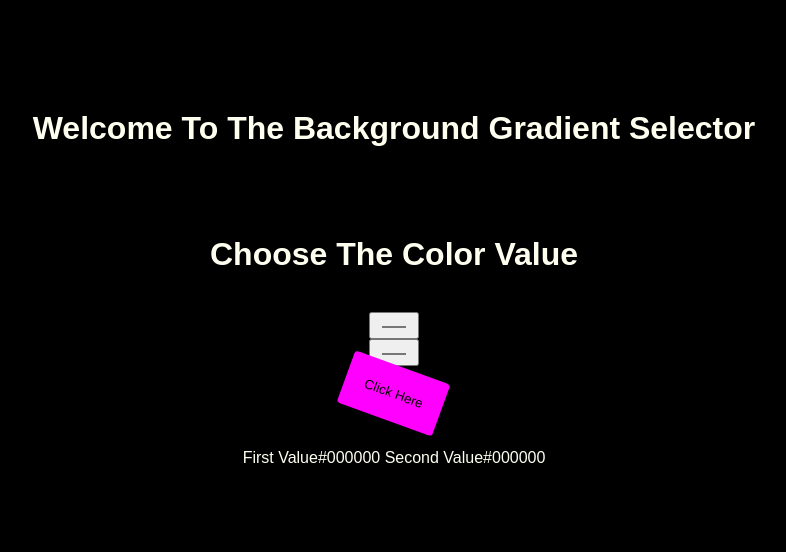
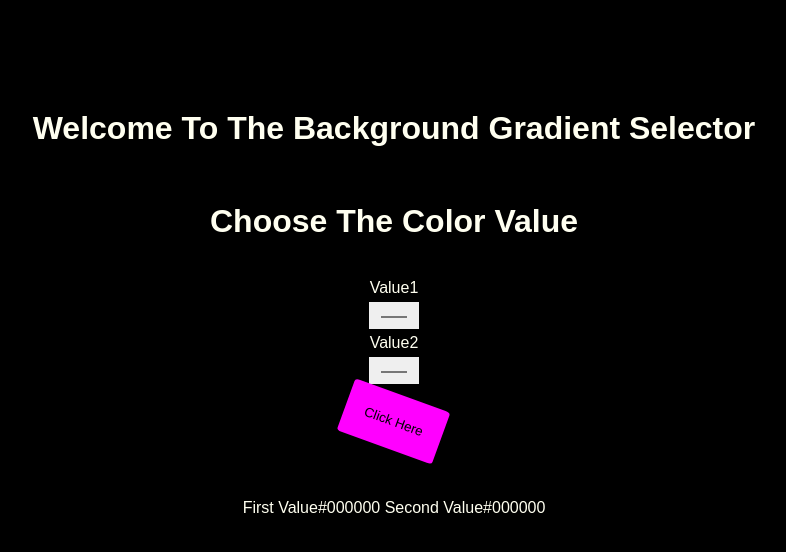
Before and after one commit to KN-RAGHUL/raghul.github.io, a plain HTML site: page index.html in a window 1280 px wide. Both pictures are taken after a click on the button "Click Here". Shown: the whole page, without its empty margins (246-1032 px from the left). Drawn offline with Linux system fonts and the light colour scheme.

Commit message:
update the files

```diff
--- a/index.html
+++ b/index.html
@@ -13,7 +13,9 @@
     </div>
     <div class="container" id="input_box">
         <h1>choose the color value</h1><br>
+        <span class="value">value1</span>
         <input type="color" name="left_rgb" id="left_value">
+        <span class="value">value2</span>
         <input type="color" name="right_rgb" id="right_value">
         <button class="buttonpress" id="changecolor">click here</button>
     </div>
--- a/javascript.js
+++ b/javascript.js
@@ -1,16 +1,17 @@
-var value1 = document.getElementById("left_value").value;
-var value2 = document.getElementById("right_value").value;
+var value1 = document.getElementById("left_value");
+var value2 = document.getElementById("right_value");
 var backimage = document.getElementsByTagName("html")[0];
 var text = document.getElementById("value_show");
 var button = document.getElementById("changecolor");
-// var count;
-// count = 0;
 
 button.addEventListener("click", myfuntion);
 function myfuntion()
 {
-    // count++;
-    // text.textContent = count;
-    backimage.style.backgroundImage = 'linear-gradient('+value1+','+value2+')';
-    text.textContent = "first value"+value1+" second value"+value2;
+    backimage.style.backgroundImage = 'linear-gradient( to right,'+value1.value+','+value2.value+')';
+    text.textContent = "first value"+value1.value+" second value"+value2.value;
+    setTimeout(
+        function (){
+            location.reload();
+        },10000
+    );
 }
--- a/style.css
+++ b/style.css
@@ -28,17 +28,20 @@ html{
 }
 #show_value
 {
-    height: 100px;
+    height: 200px;
 }
 
 input{
     padding: 10px;
+    border: none;
+    margin: 5px;
 }
 .buttonpress
 {
     background-color: magenta;
     padding: 20px;
     border: none;
+    margin: 5px;
     rotate: 20deg;
     border-radius: 5%;
 }
```
